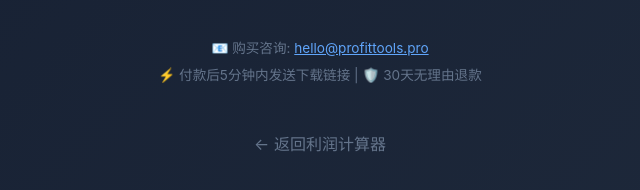
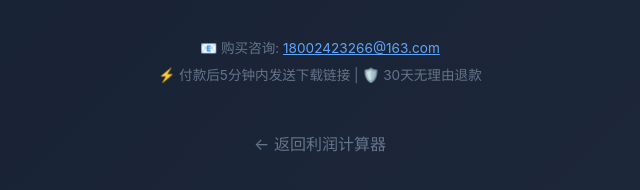
Before and after one commit to liuxin512/profit-tools, a browser extension: page public/buy/index.html in a window 1280 px wide. Shown: the part 1744-1934 px from the top of the page, 320-960 px from the left. Drawn offline with Linux system fonts and the light colour scheme.

Commit message:
📧 更新联系邮箱为 18002423266@163.com

```diff
--- a/public/buy/index.html
+++ b/public/buy/index.html
@@ -180,7 +180,7 @@
           <div style="font-size:3rem;margin-bottom:8px;">1️⃣</div>
           <h4 style="color:#f59e0b;">发送邮件</h4>
           <p style="color:#94a3b8;font-size:0.85rem;">标题写"购买工具包"<br>内容写你的名字即可</p>
-          <a href="mailto:hello@profittools.pro?subject=购买工具包&body=你好，我想购买eBay跨境电商工具包。%0D%0A%0D%0A姓名：%0D%0A%0D%0A请发送付款方式，谢谢。" style="display:inline-block;padding:12px 24px;background:#2563eb;color:white;text-decoration:none;border-radius:8px;font-weight:600;margin-top:8px;">✉️ 发送购买邮件</a>
+          <a href="mailto:18002423266@163.com?subject=购买工具包&body=你好，我想购买eBay跨境电商工具包。%0D%0A%0D%0A姓名：%0D%0A%0D%0A请发送付款方式，谢谢。" style="display:inline-block;padding:12px 24px;background:#2563eb;color:white;text-decoration:none;border-radius:8px;font-weight:600;margin-top:8px;">✉️ 发送购买邮件</a>
         </div>
 
         <div style="background:rgba(255,255,255,0.05);border-radius:12px;padding:20px;flex:1;min-width:200px;text-align:center;">
@@ -197,7 +197,7 @@
     </div>
 
     <div class="contact-note">
-      <p>📧 购买咨询: <a href="mailto:hello@profittools.pro" style="color:#60a5fa;">hello@profittools.pro</a></p>
+      <p>📧 购买咨询: <a href="mailto:18002423266@163.com" style="color:#60a5fa;">18002423266@163.com</a></p>
       <p style="margin-top:4px;">⚡ 付款后5分钟内发送下载链接 | 🛡️ 30天无理由退款</p>
     </div>
 
```
